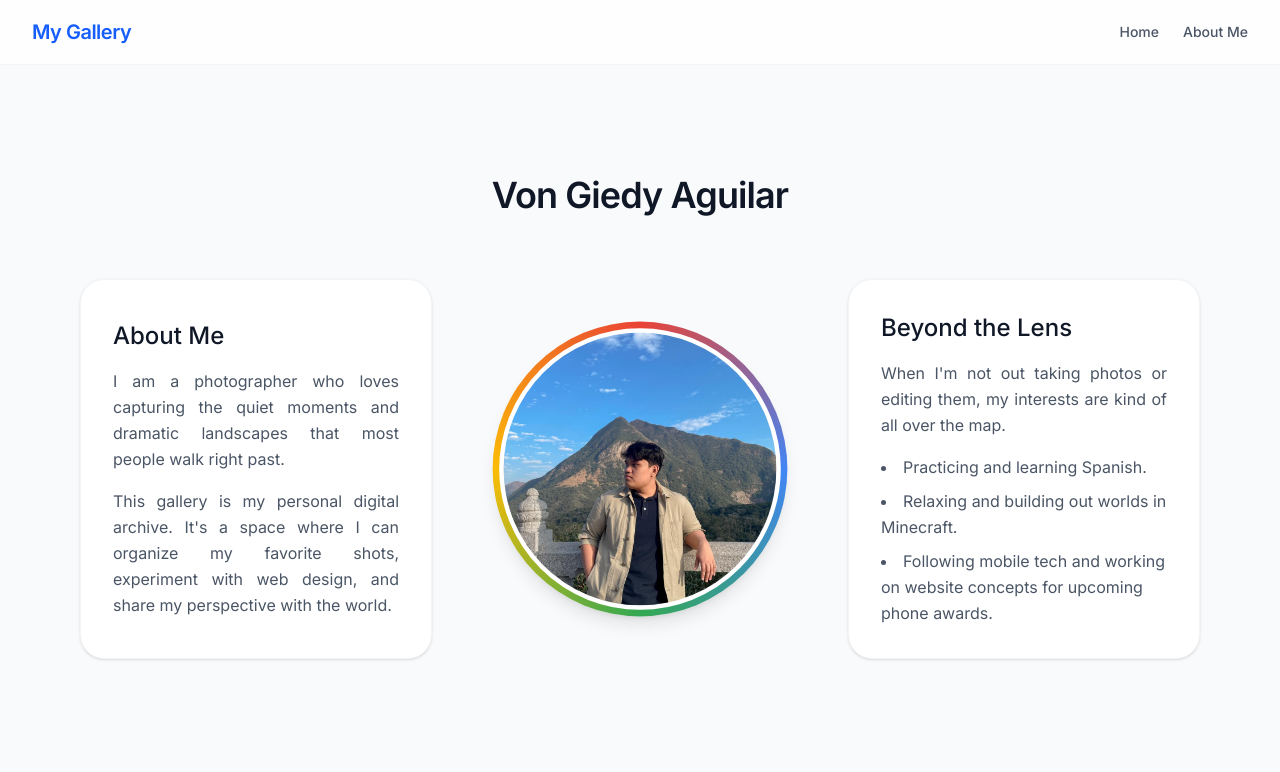
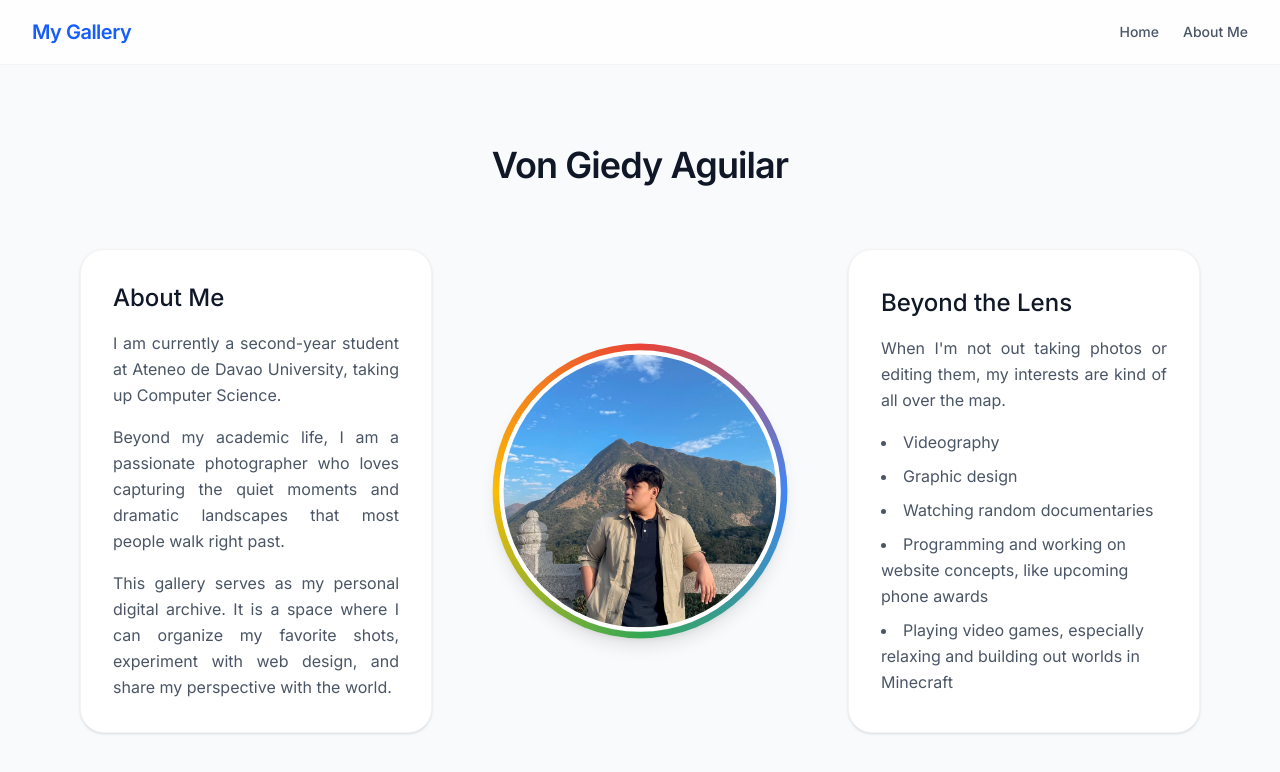
Before and after one commit to vongiedyy/my-gallery-vgbaguilar, a Next.js app: page /about in a window 1280 px wide. Shown: the top 772 px of the page. Built offline with nearby package versions, Linux system fonts and the light colour scheme.

Commit message:
Refactor About Me and Interests sections
Updated text justification and modified content in the About Me and Interests sections.

```diff
--- a/app/about/page.tsx
+++ b/app/about/page.tsx
@@ -11,30 +11,29 @@ export default function About() {
         </h1>
       </div>
 
-      {/* Main Grid Layout: Card -> Image -> Card */}
+
       <div className="grid grid-cols-1 md:grid-cols-3 gap-8 items-center">
 
-        {/* Left Container: About Me */}
+
         <div className="bg-white rounded-3xl p-8 shadow-sm border border-gray-100 h-full flex flex-col justify-center transition-shadow hover:shadow-md">
           <h2 className="text-2xl font-medium text-gray-900 mb-4">
             About Me
           </h2>
-          {/* Added text-justify here */}
-          <div className="space-y-4 text-gray-600 leading-relaxed text-justify">
-            <p>
-              I am a photographer who loves capturing the quiet moments and dramatic landscapes that most people walk right past.
+                <div className="space-y-4 text-gray-600 leading-relaxed text-justify">
+           <p>
+              I am currently a second-year student at Ateneo de Davao University, taking up Computer Science.
             </p>
             <p>
-              This gallery is my personal digital archive. It's a space where I can organize my favorite shots, experiment with web design, and share my perspective with the world.
+              Beyond my academic life, I am a passionate photographer who loves capturing the quiet moments and dramatic landscapes that most people walk right past.
+            </p>
+            <p>
+              This gallery serves as my personal digital archive. It is a space where I can organize my favorite shots, experiment with web design, and share my perspective with the world.
             </p>
           </div>
         </div>
+        <div className="flex justify-center relative z-10 md:scale-110">
 
-        {/* Center Container: Profile Picture with Google Color Ring */}
-        <div className="flex justify-center relative z-10 md:scale-110">
-          {/* The Conic Gradient Wrapper for the Google Colors */}
           <div className="relative p-1.5 rounded-full shadow-lg bg-[conic-gradient(#ea4335,#4285f4,#34a853,#fbbc05,#ea4335)] group">
-            {/* Inner image container with a white border to separate it from the ring */}
             <div className="relative w-48 h-48 md:w-64 md:h-64 rounded-full overflow-hidden border-4 border-white bg-gray-100 group-hover:scale-[1.02] transition-transform duration-300">
               <Image
                 src="/photos/profile.jpg"
@@ -46,21 +45,20 @@ export default function About() {
             </div>
           </div>
         </div>
-
-        {/* Right Container: Interests & Hobbies */}
         <div className="bg-white rounded-3xl p-8 shadow-sm border border-gray-100 h-full flex flex-col justify-center transition-shadow hover:shadow-md">
           <h2 className="text-2xl font-medium text-gray-900 mb-4">
             Beyond the Lens
           </h2>
-          {/* Added text-justify here */}
           <div className="space-y-4 text-gray-600 leading-relaxed text-justify">
             <p>
               When I'm not out taking photos or editing them, my interests are kind of all over the map.
             </p>
             <ul className="list-disc list-inside space-y-2 text-gray-600 mt-2 text-left">
-              <li>Practicing and learning Spanish.</li>
-              <li>Relaxing and building out worlds in Minecraft.</li>
-              <li>Following mobile tech and working on website concepts for upcoming phone awards.</li>
+              <li>Videography</li>
+              <li>Graphic design</li>
+              <li>Watching random documentaries</li>
+              <li>Programming and working on website concepts, like upcoming phone awards</li>
+              <li>Playing video games, especially relaxing and building out worlds in Minecraft</li>
             </ul>
           </div>
         </div>
```
